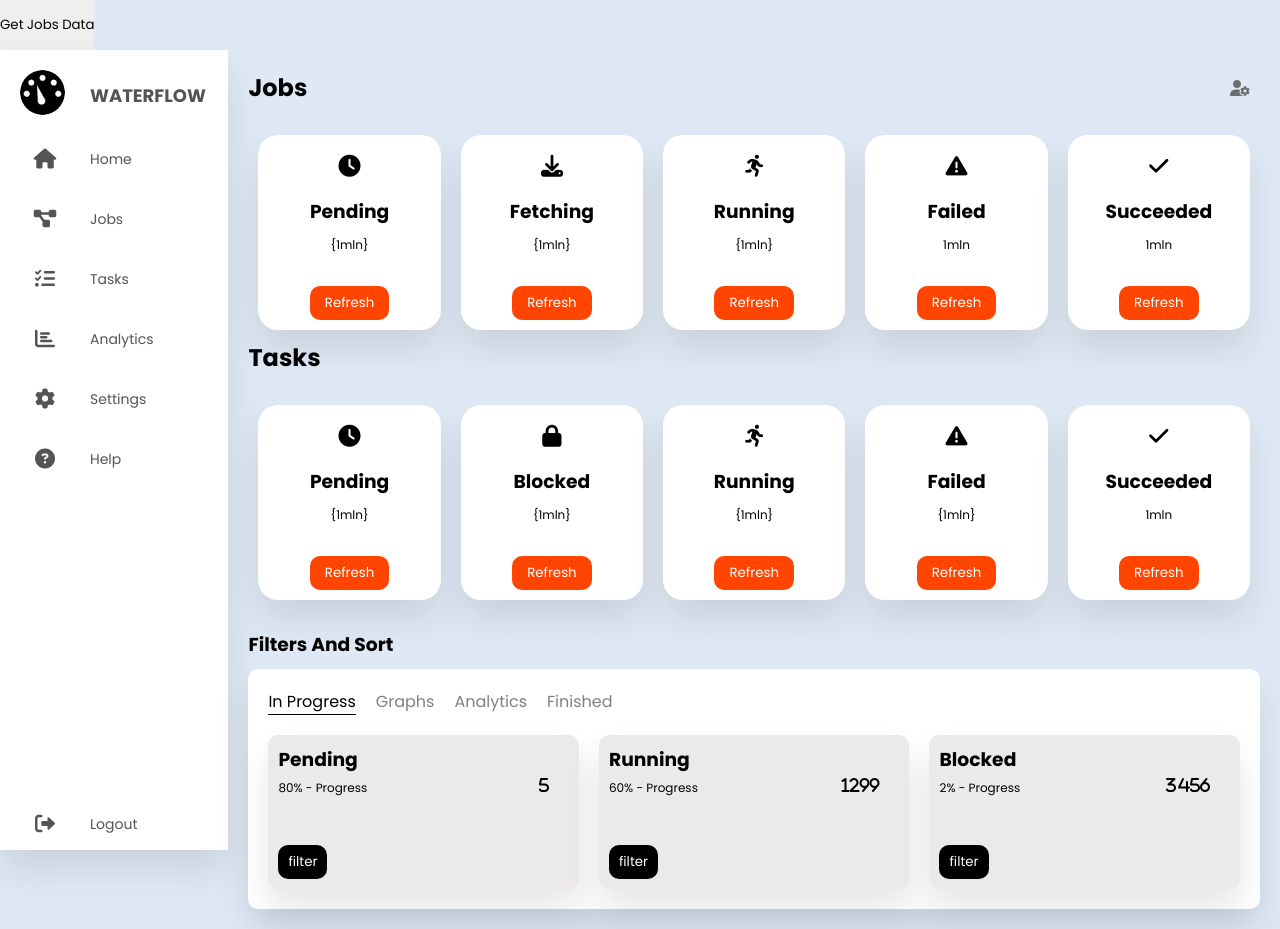
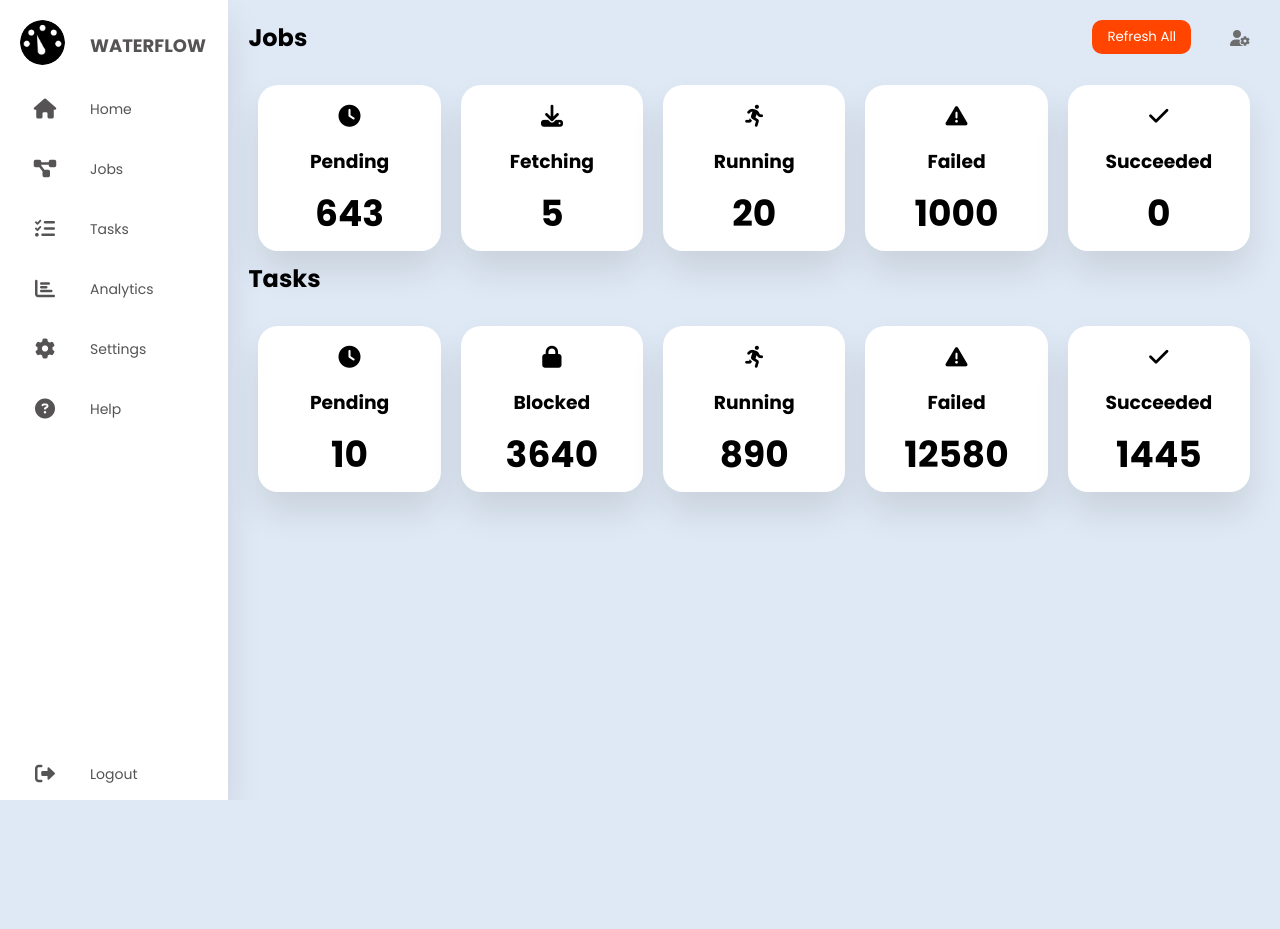
Before and after one commit to kakun45/waterflow_ui, a plain HTML site: page index.html in a window 1280 px wide. After the commit the page ends 800 px from the top, so only its background shows below. Drawn offline with Linux system fonts and the light colour scheme.

Commit message:
both lines of cards work in UI

```diff
--- a/app.js
+++ b/app.js
@@ -1,10 +1,90 @@
-// console.log("hi"); // works
+// GET only
+// what's AJAX: https://developer.mozilla.org/en-US/docs/Web/Guide/AJAX/Getting_Started
+// http://localhost/ui/stats/tasks - NO! >>
+// http://127.0.0.1:5500/mocks/ui/stats/tasks/index.html
 
-// http://localhost/ui/stats/jobs
+// constants variables in here:
+JOBS_URL = 'http://127.0.0.1:5500/mocks/ui/stats/jobs/index.html';
+TASKS_URL =  'http://127.0.0.1:5500/mocks/ui/stats/tasks/index.html';
+REFRESH_INTERVAL_MS = 3000;
 
-// {"pending_count": 643, "fetching_count": 5, "running_count": 20, "succeeded": 0, "failed": 0}
+// event listener on 'load'
+window.addEventListener("load", getData, (event) => {
+  console.log("page is fully loaded");
+  event.preventDefault();
+});
 
+// event listener on 'refresh-all-button'
+document.querySelector('.refresh-all-button').addEventListener('click', getData);
 
-// http://localhost/ui/stats/tasks
+// AUTORefresh, in MILISECONDS
+// setInterval(function() {
+//   console.log("TEST");
+//   document.querySelector(".fas fa-user-cog").innerHTML += 'Hello'
+// }, REFRESH_INTERVAL_MS);
 
-// {"blocked_count": 3640, "pending_count": 0, "paused_count": 0, "running_count": 0, "succeeded_count": 0, "failed_count": 0}
+// working 2022/01/04
+function getData(e) {
+  const xhr_jobs = new XMLHttpRequest();
+  xhr_jobs.open('GET', JOBS_URL, true);
+
+  xhr_jobs.onload = function() {
+    // console.log("ReadyState=", xhr_jobs.readyState); // 4
+    if (this.status === 200) {
+      try {
+        const response = JSON.parse(this.responseText); // object {...}
+      } catch(e) {
+        console.log(e);
+        // document.querySelector("#output-jobs-pending").innerHTML = `<p>JSON Data is invalid</p>`; // message into UI
+        // !!! Leading 0 - should never happen in json!! will not parse here! ex.: "pending_count": 0454,
+      }
+      let output  = '';
+      const response = JSON.parse(this.responseText);
+      if (typeof response === 'object') {
+        output = `<h1>${response.pending_count}</h1>`;
+        document.querySelector("#output-jobs-pending").innerHTML = output;
+        output = `<h1>${response.fetching_count}</h1>`;
+        document.querySelector("#output-jobs-fetching").innerHTML = output;
+        output = `<h1>${response.running_count}</h1>`;
+        document.querySelector("#output-jobs-running").innerHTML = output;
+        output = `<h1>${response.failed}</h1>`;
+        document.querySelector("#output-jobs-failed").innerHTML = output;
+        output = `<h1>${response.succeeded}</h1>`;
+        document.querySelector("#output-jobs-succeeded").innerHTML = output;
+        } else {
+        output += `<p>JSON Data is invalid</p>`;
+      }
+    }
+  }
+  xhr_jobs.send();
+
+  const xhr_tasks = new XMLHttpRequest();
+  xhr_tasks.open('GET', TASKS_URL, true);
+  xhr_tasks.onload = function() {
+    // code that sets the tasks goes here
+    // console.log("second call", typeof xhr_tasks.responseText, xhr_tasks.responseText);
+    // console.log('53.this.status === 200'); // printing 200
+    try {
+      const response_tasks = JSON.parse(this.responseText); // object {...}
+      // const response_tasks = JSON.parse(xhr_tasks.responseText); // object {...}
+      // console.log('57. response_tasks=', response_tasks);
+    } catch(e) {
+      console.log(e);
+      // document.querySelector("#output-tasks-pending").innerHTML = `<p>JSON Data is invalid</p>`;
+      // !!! Leading 0 - should never happen in json!! will not parse here! ex.: "paused_count": 0454,
+    }
+    const response_tasks = JSON.parse(this.responseText);
+    if (typeof response_tasks === 'object') {
+      document.querySelector("#output-tasks-pending").innerHTML = `<h1>${response_tasks.pending_count}</h1>`;
+      document.querySelector("#output-tasks-blocked").innerHTML = `<h1>${response_tasks.blocked_count}</h1>`;
+      document.querySelector("#output-tasks-running").innerHTML = `<h1>${response_tasks.running_count}</h1>`;
+      document.querySelector("#output-tasks-failed").innerHTML = `<h1>${response_tasks.failed_count}</h1>`;
+      document.querySelector("#output-tasks-succeeded").innerHTML = `<h1>${response_tasks.succeeded_count}</h1>`;
+    } else {
+      document.querySelector("#output-tasks-pending").innerHTML = `<p>JSON Data is invalid</p>`;
+    }
+  }
+  xhr_tasks.send();
+
+  e.preventDefault();
+}
--- a/index.html
+++ b/index.html
@@ -4,85 +4,22 @@
   <meta charset="UTF-8">
   <meta http-equiv="X-UA-Compatible" content="IE=edge">
   <meta name="viewport" content="width=device-width, initial-scale=1.0">
-  <!-- css from: https://cdnjs.com/libraries/skeleton -->
-  <!-- <link rel="stylesheet" href="https://cdnjs.cloudflare.com/ajax/libs/skeleton/2.0.4/skeleton.min.css" integrity="sha512-EZLkOqwILORob+p0BXZc+Vm3RgJBOe1Iq/0fiI7r/wJgzOFZMlsqTa29UEl6v6U6gsV4uIpsNZoV32YZqrCRCQ==" crossorigin="anonymous" referrerpolicy="no-referrer" />
-   -->
-  <!-- Font Awesome Cdn link -->
+
+  <!-- Font Awesome from CDN -->
   <link rel="stylesheet" href="https://cdnjs.cloudflare.com/ajax/libs/font-awesome/6.2.1/css/all.min.css" integrity="sha512-MV7K8+y+gLIBoVD59lQIYicR65iaqukzvf/nwasF0nqhPay5w/9lJmVM2hMDcnK1OnMGCdVK+iQrJ7lzPJQd1w==" crossorigin="anonymous" referrerpolicy="no-referrer" />
 
-  <!-- my styles -->
+  <!-- my stylesheet -->
   <link rel="stylesheet" href="style.css">
   <title>Waterflow UI</title>
 </head>
 <body>
-  <!-- <h1>Waterflow UI</h1> -->
-
-  <!-- Jobs div self attempt -->
-  <!-- <div class="jobs">
-    <h1>Jobs</h1>
-    <div class="j_pending">
-      <p class="metrics">{{ mydata.j_pending }}</p><p>Pending</p>
-    </div>
-
-    <div class="fetching">
-      <p class="metrics">{{ mydata.fetching }}</p><p>Fetching DAG</p>
-    </div>
-
-    <div class="j_running">
-      <p class="metrics">{{ mydata.j_running }}</p><p>Running</p>
-    </div>
-
-    <div class="j_failed">
-      <p class="metrics">{{ mydata.j_failed }}</p><p>Failed</p>
-    </div>
-
-    <div class="j_succeeded">
-      <p class="metrics">{{ mydata.j_succeeded }}</p><p>Succeeded</p>
-    </div>
-  </div> -->
-
-  <!-- Tasks div -->
-  <!-- <div class="tasks">
-    <h1>Tasks</h1>
-    <div class="blocked">
-      <p>{{ mydata.blocked }}</p><p>Blocked</p>
-    </div>
-
-    <div class="t_pending">
-      <p>{{ mydata.t_pending }} Pending</p>
-    </div>
-
-    <div class="t_running">
-      <p>{{ mydata.t_running }} Running</p>
-    </div>
-
-    <div class="t_failed">
-      <p>{{ mydata.t_failed }} Failed</p>
-    </div>
-
-    <div class="t_succeeded">
-      <p>{{ mydata.t_succeeded }} Succeeded</p>
-    </div>
-  </div>
-
-  <hr>
-  <div class="filter">
-    <h1>Filter & Sort</h1>
-  </div> -->
-
-  <!-- Get Data button/Output -->
-  <div class="container">
-    <button id="button">Get Jobs Data</button>
-    <br><br>
-    <div id="output-jobs"></div>
-  </div>
 
   <!-- nav dashboard -->
-  <divc class="container">
+  <div class="container">
     <nav>
       <ul class="nobullets">
         <li><a href="#" class="logo">
-          <!-- https://uxwing.com/abort-icon/ -->
+          <!-- icons are from: https://uxwing.com/abort-icon/ -->
           <img src="/images/dashboard-icon.png" alt="dashboard-icon">
           <span class="nav-item">Waterflow</span>
         </a></li>
@@ -90,7 +27,8 @@
           <i class="fas fa-home"></i>
           <span class="nav-item">Home</span>
         </a></li>
-        <!-- <li><a href="">
+        <!--  user
+          <li><a href="">
           <i class="fas fa-user"></i>
           <span class="nav-item">Profile</span>
         </a></li> -->
@@ -127,89 +65,98 @@
       <div class="main-top">
         <h1>Jobs</h1>
         <i class="fas fa-user-cog"></i>
+
+        <!-- Get Data button/Output -->
+          <!-- <div class="container"> -->
+            <!-- <form> -->
+              <button class="refresh-all-button">Refresh All</button>
+            <!-- </form> -->
+            <!-- <br><br> -->
+            <!-- <div class="output-jobs-tasks"></div> -->
+          <!-- </div> -->
+
       </div>
       <div class="main-jobs">
         <div class="card">
           <i class="fas fa-regular fa-clock"></i>
           <h3>Pending</h3>
-          <p>{1mln}</p>
-          <button>Refresh</button>
+          <h1 id="output-jobs-pending">...</h1>
+          <!-- <button id="reload">Refresh anly jobs</button> -->
         </div>
         <div class="card">
           <i class="fas fa-regular fa-download"></i>
           <h3>Fetching</h3>
-          <p>{1mln}</p>
-          <button>Refresh</button>
+          <h1 id="output-jobs-fetching">...</h1>
+          <!-- <button>Refresh</button> -->
         </div>
         <div class="card">
           <i class="fas fa-solid fa-person-running"></i>
           <h3>running</h3>
-          <p>{1mln}</p>
-          <button>Refresh</button>
+          <h1 id="output-jobs-running">...</h1>
+          <!-- <button>Refresh</button> -->
         </div>
         <div class="card">
           <i class="fas fa-solid fa-triangle-exclamation"></i>
           <h3>failed</h3>
-          <p>1mln</p>
-          <button>Refresh</button>
+          <h1 id="output-jobs-failed">...</h1>
+          <!-- <button>Refresh</button> -->
         </div>
         <div class="card">
           <i class="fas fa-solid fa-check"></i>
           <h3>Succeeded</h3>
-          <p>1mln</p>
-          <button>Refresh</button>
+          <h1 id="output-jobs-succeeded">...</h1>
+          <!-- <button>Refresh</button> -->
         </div>
       </div>
     <!-- Square cards section - TASKS -->
     <!-- icons: https://fontawesome.com/search?q=ask&o=r -->
     <!-- <section class="main">
       <div class="main-top"> -->
-        <h1>Tasks</h1>
-        <!-- <i class="fas fa-user-cog"></i> -->
-      </div>
+      <h1>Tasks</h1>
+      <!-- </div> -->
       <div class="main-jobs">
         <div class="card">
           <i class="fas fa-regular fa-clock"></i>
           <h3>Pending</h3>
-          <p>{1mln}</p>
-          <button>Refresh</button>
+          <h1 id="output-tasks-pending">...</h1>
+          <!-- <button>Refresh only tasks</button> -->
         </div>
         <div class="card">
           <i class="fas fa-solid fa-lock"></i>
           <h3>Blocked</h3>
-          <p>{1mln}</p>
-          <button>Refresh</button>
+          <h1 id="output-tasks-blocked">...</h1>
+          <!-- <button>Refresh</button> -->
         </div>
         <div class="card">
           <i class="fas fa-solid fa-person-running"></i>
           <h3>running</h3>
-          <p>{1mln}</p>
-          <button>Refresh</button>
+          <h1 id="output-tasks-running">...</h1>
+          <!-- <button>Refresh</button> -->
         </div>
         <div class="card">
           <i class="fas fa-solid fa-triangle-exclamation"></i>
           <h3>failed</h3>
-          <p>{1mln}</p>
-          <button>Refresh</button>
+          <h1 id="output-tasks-failed">...</h1>
+          <!-- <button>Refresh</button> -->
         </div>
         <div class="card">
           <i class="fas fa-solid fa-check"></i>
           <h3>Succeeded</h3>
-          <p>1mln</p>
-          <button>Refresh</button>
+          <h1 id="output-tasks-succeeded">...</h1>
+          <!-- <button>Refresh</button> -->
         </div>
       </div>
-      <!-- Courses -> filters -->
-      <section class="main-course">
+      <!-- filters and sort section: todo -->
+      <!-- <section class="main-filter">
         <h1>Filters and Sort</h1>
-        <div class="course-box">
+        <div class="filter-box">
           <ul>
             <li class="active">In progress</li>
             <li>graphs</li>
             <li>analytics</li>
             <li>finished</li>
           </ul>
-          <div class="course">
+          <div class="filter">
             <div class="box">
               <h3>Pending</h3>
               <p>80% - progress</p>
@@ -228,11 +175,11 @@
               <button>filter</button>
               <i class="fab">3456</i>
             </div>
-          </div>
+          </div> -->
 
-        </div>
-      </section>
-    </section>
+        <!-- </div> -->
+      <!-- </section> -->
+    <!-- </section> -->
   </div>
 
   <script src="app.js"></script>
--- a/style.css
+++ b/style.css
@@ -93,6 +93,11 @@ a:hover {
   color: rgb(110, 109, 109);
   cursor: pointer;
 }
+.main-top button {
+  position: absolute;
+  right: 89px;
+  cursor: pointer;
+}
 .main-jobs {
   display: flex;
   margin-top: 20px;
@@ -129,13 +134,20 @@ a:hover {
   font-size: 22px;
   padding: 10px;
 }
-
-/* Courses -> filters */
-.main-course {
+/* refresh-all-button */
+.main .main-top button {
+  background: orangered;
+  color: #fff;
+  padding: 7px 15px;
+  border-radius: 10px;
+  cursor: pointer;
+}
+/* filters */
+.main-filter {
   margin-top: 20px;
   text-transform: capitalize;
 }
-.course-box{
+.filter-box{
   width: 100%;
   padding: 10px;
   margin-top: 10px;
@@ -143,20 +155,20 @@ a:hover {
   border-radius: 10px;
   box-shadow: 0 20px 35px rgba(0, 0, 0, 0.1);
 }
-.course-box ul{
+.filter-box ul{
  list-style: none;
  display: flex;
 }
-.course-box ul li{
+.filter-box ul li{
   margin: 10px;
   color: gray;
   cursor: pointer;
 }
-.course-box ul .active{
+.filter-box ul .active{
   color: #000;
   border-bottom: 1px solid #000;
 }
-.course-box .course{
+.filter-box .filter{
   display: flex;
 }
 .box {
```
Also changed, not shown: mocks/ui/stats/jobs/index.html (renamed from jobs/data.json, +1 -1 lines), mocks/ui/stats/tasks/index.html (added, +8 -0 lines), tasks/data.json (deleted, +0 -8 lines), 1 other file.
